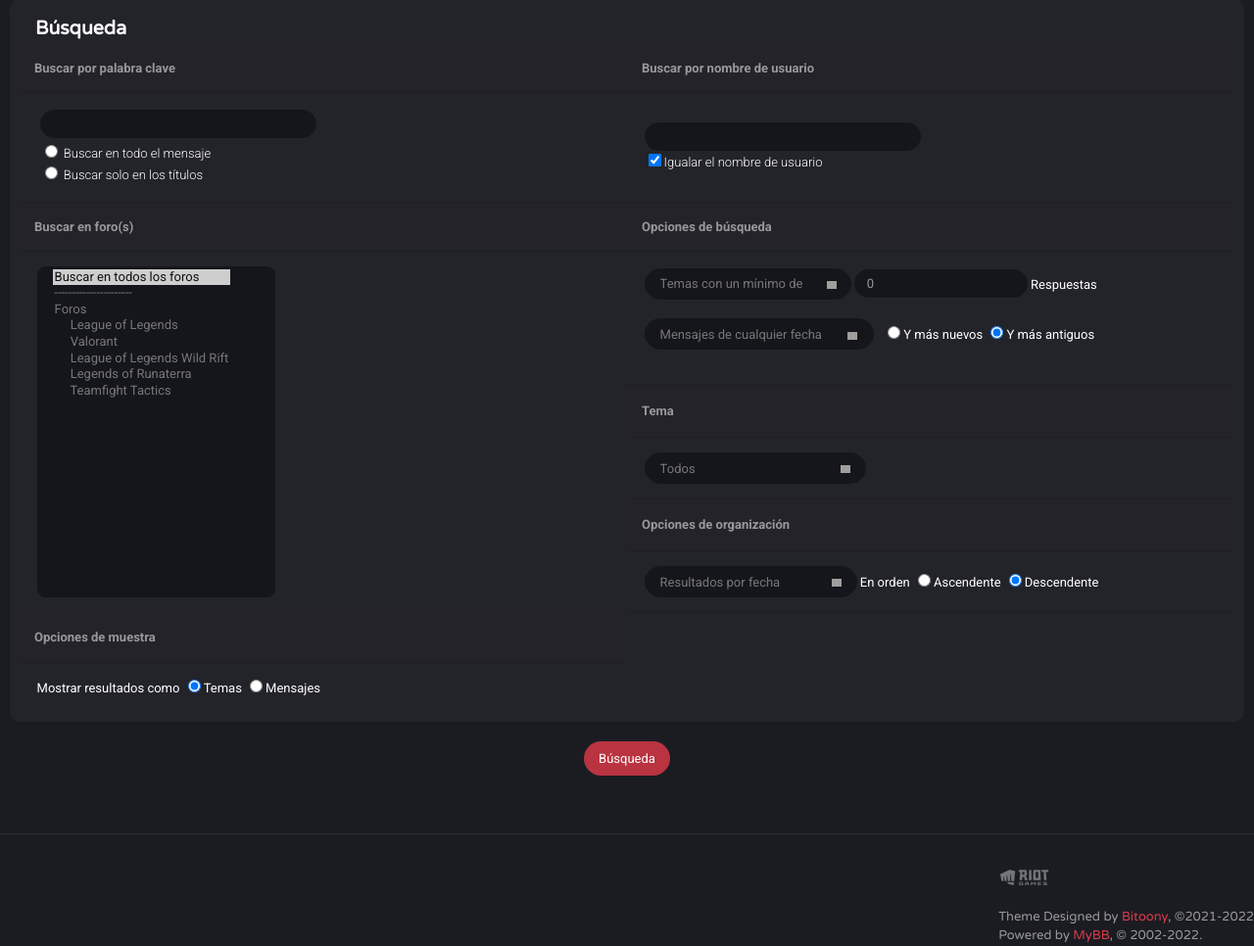
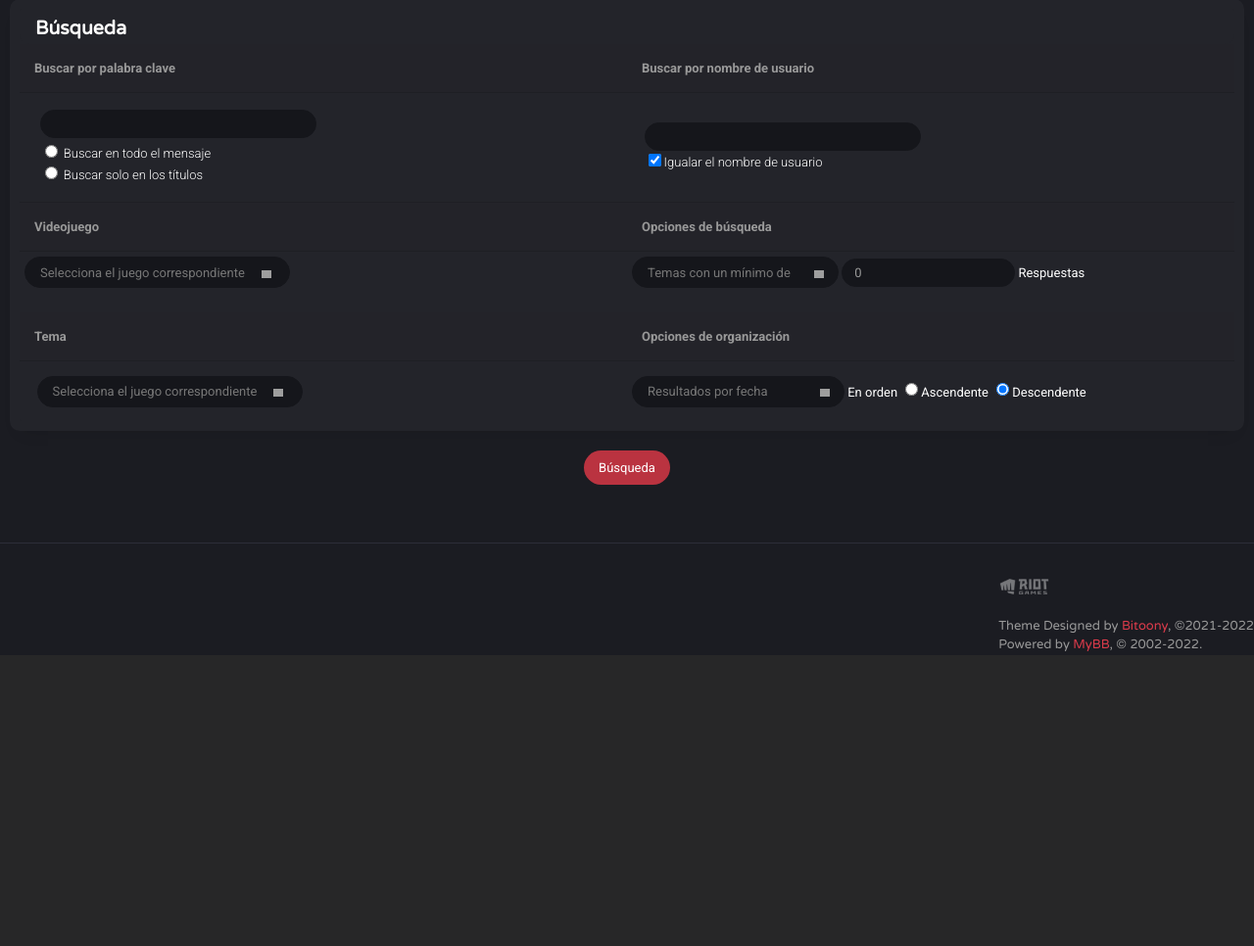
Before and after one commit to DEVL12/foro-riot, a PHP site: page /programas/index.php?url=search in a window 1280 px wide. Shown: the part 186-1152 px from the top of the page at 98% size. After the commit the page ends 851 px from the top, so only its background shows below. Run offline with PHP 8.4, Linux system fonts and the light colour scheme; data comes from the database, SQL or seed files in the repository; some libraries are stand-ins or nearby versions; grey boxes are pictures that could not be loaded.

Commit message:
Mejorando la vista de search y estableciendo login en toda la pagina

```diff
--- a/controllers/admin.php
+++ b/controllers/admin.php
@@ -3,6 +3,7 @@
   {
     public function __construct()
     {
+      session_start();
       parent::__construct();
     }
 
--- a/controllers/errors.php
+++ b/controllers/errors.php
@@ -3,6 +3,7 @@
   {
     public function __construct()
     {
+      session_start();
       parent::__construct();
     }
 
--- a/controllers/guide.php
+++ b/controllers/guide.php
@@ -3,6 +3,7 @@
   {
     public function __construct()
     {
+      session_start();
       parent::__construct();
     }
 
--- a/controllers/memberlist.php
+++ b/controllers/memberlist.php
@@ -3,6 +3,7 @@
   {
     public function __construct()
     {
+      session_start();
       parent::__construct();
     }
 
--- a/controllers/platform.php
+++ b/controllers/platform.php
@@ -3,6 +3,7 @@
   {
     public function __construct()
     {
+      session_start();
       parent::__construct();
     }
 
--- a/controllers/player.php
+++ b/controllers/player.php
@@ -3,6 +3,7 @@
   {
     public function __construct()
     {
+      session_start();
       parent::__construct();
     }
 
--- a/controllers/search.php
+++ b/controllers/search.php
@@ -3,14 +3,20 @@
   {
     public function __construct()
     {
+      session_start();
       parent::__construct();
     }
 
     public function search()
     {
+      $plataforms = $this->model->GetAllPlatforms();
+      $topic = $this->model->GetAllTopics();
+
       $data = [
         'title' => 'Foro Riot Games - Búsqueda',
         'script' => 'search.js',
+        'plataforms' => !empty($plataforms) ? $plataforms : '<h1 style="color: rgba(186, 51, 64, 1);">Lo sentimos, no hay videojuegos registrados.</h1>',
+        'topic' => !empty($topic) ? $topic : '<h1 style="color: rgba(186, 51, 64, 1);">Lo sentimos, no hay tematicas registradas .</h1>',
       ];
 
       $this->views->getViews($this,"search",$data);
--- a/controllers/topic.php
+++ b/controllers/topic.php
@@ -3,6 +3,7 @@
   {
     public function __construct()
     {
+      session_start();
       parent::__construct();
     }
 
--- a/includes/navs/navMain.php
+++ b/includes/navs/navMain.php
@@ -21,7 +21,7 @@
    <li class="nav-item">
      <a class="nav-link" href="<?= base_url()?>home/aboutUs">Sobre Nosostros</a>
    </li>
-   <?php if(empty($_SESSION)) { ?>
+   <?php if(!isset($_SESSION['islogin'])) { ?>
    <li class="nav-item">
      <a class="nav-link highlight" href="<?= base_url() ?>Session/register">Registrate</a>
    </li>
--- a/models/searchModel.php
+++ b/models/searchModel.php
@@ -4,5 +4,17 @@
     public function __construct() {
       parent::__construct();
     }
+
+    public function GetAllPlatforms() {
+      $sql = "SELECT * FROM plataforma";
+      $request = $this->select_all($sql);
+      return $request;
+    }
+
+    public function GetAllTopics() {
+      $sql = "SELECT * FROM tema";
+      $request = $this->select_all($sql);
+      return $request;
+    }
   }
 ?>
--- a/views/search/search.php
+++ b/views/search/search.php
@@ -1,4 +1,7 @@
-<?php getHeader($data, "headerForos"); ?>
+<?php getHeader($data, "headerForos");
+$plataforms = $data['plataforms'];
+$topic = $data['topic'];
+?>
 <div id="content">
   <div class="wrapper">
     <div class="navigation">
@@ -7,9 +10,9 @@
       <span class="nav-spacer">&rsaquo;</span>
       <strong class="active">Búsqueda</strong>
     </div>
-    <br/>
+    <br />
 
-    <form id ="formSearch" autocomplete="off">
+    <form id="formSearch" autocomplete="off">
       <table border="0" cellspacing="0" cellpadding="5" class="tborder">
         <tr>
           <td colspan="2" class="thead"><strong>Búsqueda</strong></td>
@@ -46,73 +49,55 @@
         </tr>
 
         <tr>
-          <td class="tcat"><strong>Buscar en foro(s)</strong></td>
+          <td class="tcat"><strong>Videojuego</strong></td>
           <td class="tcat"><strong>Opciones de búsqueda</strong></td>
         </tr>
 
         <tr>
-          <td class="trow1 no_bottom_border" rowspan="5">
-            <select name="forum" size="20" multiple="multiple" style="height:auto;">
-              <option value="all" selected="selected">Buscar en todos los foros</option>
-              <option value="all">----------------------</option>
-              <option value="1"> Foros</option>
-              <option value="3">&nbsp;&nbsp;&nbsp;&nbsp; League of Legends</option>
-              <option value="4">&nbsp;&nbsp;&nbsp;&nbsp; Valorant</option>
-              <option value="5">&nbsp;&nbsp;&nbsp;&nbsp; League of Legends Wild Rift</option>
-              <option value="6">&nbsp;&nbsp;&nbsp;&nbsp; Legends of Runaterra</option>
-              <option value="7">&nbsp;&nbsp;&nbsp;&nbsp; Teamfight Tactics</option>
-            </select>
+          <td valign="top" style="font-size: 15px">
+            <?php if (is_array($plataforms)) { ?>
+
+              <select id="plataformas" name="plataformas">
+                <option value="" selected="selected" style="display: none;">Selecciona el juego correspondiente</option>
+                <?php for ($i = 0; $i < count($plataforms); $i++) { ?>
+                  <option value="<?= $plataforms[$i]['id_plataforma'] ?>"><?= $plataforms[$i]['nombre_plataforma'] ?></option>
+                <?php } ?>
+              </select>
+            <?php
+            } else {
+              echo $plataforms;
+            } ?>
           </td>
 
-          <td class="trow1">
+          <td>
             <select name="findthreadst">
               <option value="1">Temas con un mínimo de</option>
               <option value="2">Temas con un máximo de</option>
-            </select> <input type="number" class="textbox" id="numreplies" name="numreplies" size="2" value = "0" maxlength="4" />&nbsp;Respuestas<br /><br />
-
-            <select name="postdate">
-              <option value="0">Mensajes de cualquier fecha</option>
-              <option value="1">Mensajes de ayer</option>
-              <option value="7">Mensajes de hace 1 semana</option>
-              <option value="14">Mensajes de hace 2 semanas</option>
-              <option value="30">Mensajes de hace 1 mes</option>
-              <option value="90">Mensajes de hace 3 meses</option>
-              <option value="180">Mensajes de hace 6 meses</option>
-              <option value="365">Mensajes de hace 1 año</option>
-            </select>&nbsp;&nbsp;
-            <input type="radio" class="radio" name="pddir" value="1"  />Y más nuevos
-            <input type="radio" class="radio" name="pddir" value="0" checked="checked" />Y más antiguos<br /><br />
+            </select> <input type="number" class="textbox" id="numreplies" name="numreplies" size="2" value="0" maxlength="4" />&nbsp;Respuestas<br /><br />
           </td>
         </tr>
 
         <tr>
-          <td class="tcat"><strong>Tema</strong></td>
+          <td class="tcat" width="50%"><strong>Tema</strong></td>
+          <td class="tcat" width="50%"><strong>Opciones de organización</strong></td>
         </tr>
 
         <tr>
-          <td class="trow1">
-            <select name="topic">
-            <option value="all">Todos</option>
-              <option value="Bug">Bug</option>
-              <option value="Creaciones de la comunidad">Creaciones de la comunidad</option>
-              <option value="Eventos">Eventos</option>
-              <option value="General">General</option>
-              <option value="Jugabilidad">Jugabilidad</option>
-              <option value="Memes">Memes</option>
-              <option value="Problemas tecnicos">Problemas técnicos</option>
-              <option value="Queja">Queja</option>
-              <option value="Reclutamiento">Reclutamiento</option>
-              <option value="Reporte a jugador">Reporte a jugador</option>
-            </select>
-        </tr>
-
-
-        <tr>
-          <td class="tcat"><strong>Opciones de organización</strong></td>
-        </tr>
-
-        <tr>
-          <td class="trow1">
+          <td class="trow1" valign="top" style="font-size: 15px">
+            <?php if (is_array($topic)) { ?>
+              <select id="plataformas" name="plataformas">
+                <option value="" selected="selected" style="display: none;">Selecciona el juego correspondiente</option>
+                <?php for ($i = 0; $i < count($topic); $i++) { ?>
+                  <option value="<?= $topic[$i]['id_tema'] ?>"><?= $topic[$i]['nombre_tema'] ?></option>
+                <?php } ?>
+              </select>
+            <?php } else { ?>
+          <td>
+            <?= $topic ?>
+          </td>
+          <?php } ?>
+          </td>
+          <td>
             <select name="sortby">
               <option value="lastpost">Resultados por fecha</option>
               <option value="starter">Resultados por autor</option>
@@ -124,18 +109,6 @@
             <input type="radio" class="radio" name="sortordr" value="desc" checked="checked" />Descendente
           </td>
         </tr>
-
-        <tr>
-          <td class="tcat"><strong>Opciones de muestra</strong></td>
-        </tr>
-
-        <tr>
-          <td class="trow1">
-            Mostrar resultados como
-            <input type="radio" class="radio" name="showresults" value="threads" checked="checked" />Temas
-            <input type="radio" class="radio" name="showresults" value="posts" />Mensajes
-          </td>
-        </tr>
       </table>
       <div align="center"><br /><input type="submit" class="button" name="submit" value="Búsqueda" /></div>
     </form>
```
